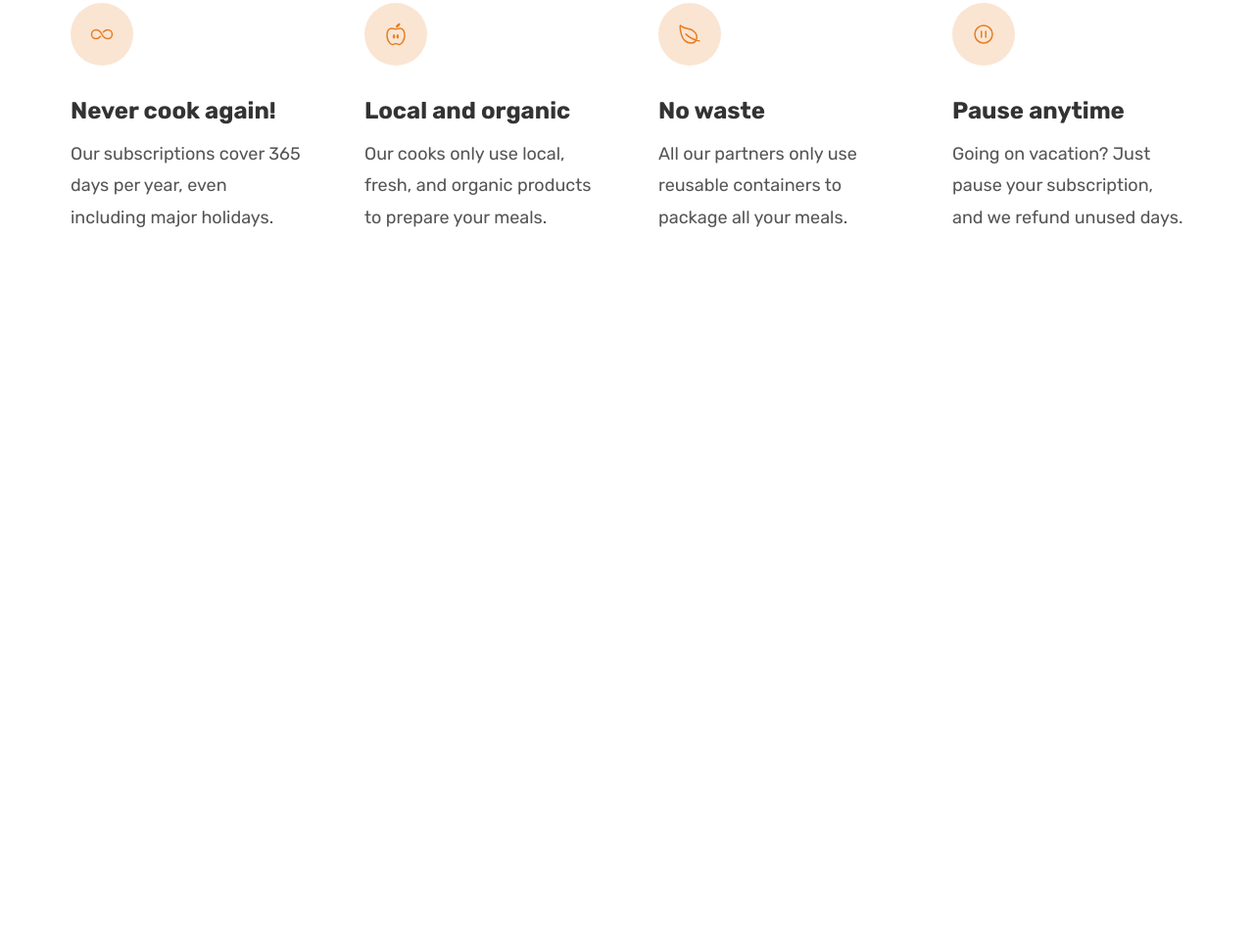
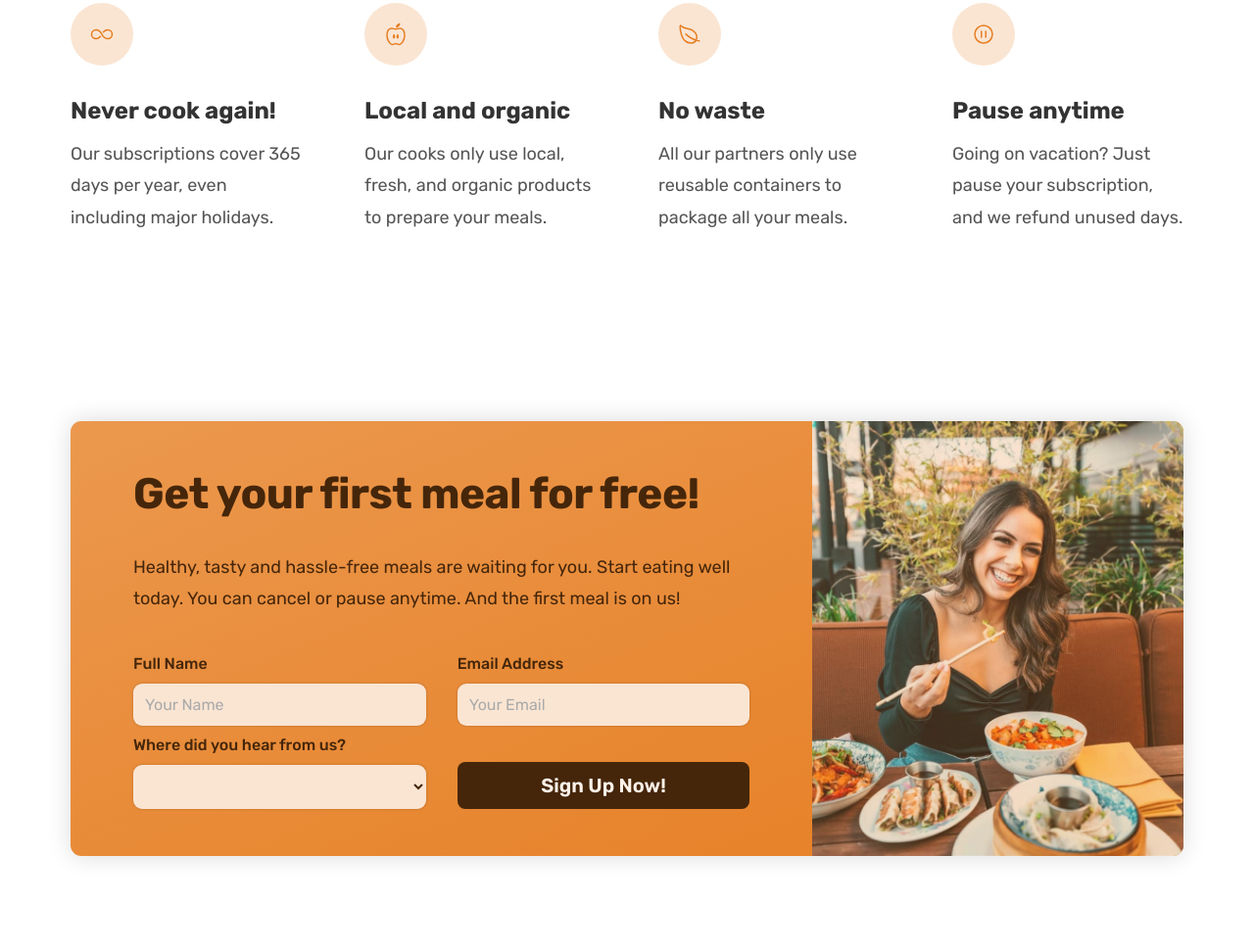
Before and after one commit to priyanu17/OmniFood, a plain HTML site: page index.html in a window 1280 px wide. Shown: the part 5334-6304 px from the top of the page at 98% size. Before the commit the page ends 5668 px from the top, so only its background shows below. Drawn offline with nearby package versions, Linux system fonts and the light colour scheme.

Commit message:
website form , accessibility

```diff
--- a/css/general.css
+++ b/css/general.css
@@ -22,7 +22,7 @@
   Primary Color -> #e67e22
 
   -Tints  #fdf2e9, #fae5d3
-  -Shades #cf711f
+  -Shades #cf711f, #45260a
   -Accents
   -Greys #555 , #333, #ddd, #676767
 
@@ -104,6 +104,7 @@ body {
   letter-spacing: 0.75px;
 }
 
+.btn,
 .btn:link,
 .btn:visited {
   font-size: 2rem;
@@ -113,6 +114,11 @@ body {
   border-radius: 0.8rem;
   font-weight: 600;
   transition: all 400ms;
+
+  /* ONLY for .btn */
+  cursor: pointer;
+  border: none;
+  font-family: inherit;
 }
 
 .btn-full:link,
@@ -138,6 +144,19 @@ body {
   /* border: 3px solid ; */
   /* trick to add border without screen movement */
   box-shadow: inset 0 0 0 3px #fff;
+}
+
+.btn-form {
+  background-color: #45260a;
+  color: #fdf2e9;
+  align-self: end;
+  padding: 1.2rem 2.4rem;
+}
+
+.btn-form:hover,
+.btn-form:active {
+  background-color: #fff;
+  color: #45260a;
 }
 
 .margin-right-sm {
@@ -221,3 +240,8 @@ strong {
 .end-justify-self {
   justify-self: end;
 }
+
+*:focus {
+  outline: none;
+  box-shadow: 0 0 0 0.4rem rgba(230, 125, 34, 0.442);
+}
--- a/css/style.css
+++ b/css/style.css
@@ -468,3 +468,83 @@
   line-height: 1.6;
   text-align: center;
 }
+
+/* ****************************************** */
+/* CTA SECTION */
+/* ****************************************** */
+
+.section-cta {
+  padding: 9.6rem 0;
+}
+.cta {
+  display: grid;
+  grid-template-columns: 2fr 1fr;
+  background-color: #e67e22;
+  box-shadow: 0 0 2.4rem rgba(0, 0, 0, 0.15);
+  border-radius: 11px;
+
+  background-image: linear-gradient(to right bottom, #eb984e, #e67e22);
+  /* height: 50rem; */
+  overflow: hidden;
+}
+
+.cta-text-box {
+  padding: 4.8rem 6.4rem;
+  color: #45260a;
+}
+.cta-text-box .heading-secondary {
+  color: inherit;
+  margin-bottom: 3.2rem;
+}
+
+.cta-text {
+  font-size: 1.8rem;
+  line-height: 1.8;
+  margin-bottom: 4.2rem;
+}
+
+.cta-image-box {
+  background-image: linear-gradient(
+      to right bottom,
+      rgba(235, 151, 78, 0.25),
+      rgba(230, 125, 34, 0.25)
+    ),
+    url(../img/eating.jpg);
+  background-position: center;
+  background-size: cover;
+}
+
+.cta-form {
+  display: grid;
+  grid-template-columns: 1fr 1fr;
+  column-gap: 3.2rem;
+  row-gap: 1.2rem;
+}
+
+.cta-form label {
+  display: block;
+  font-size: 1.6rem;
+  font-weight: 500;
+  margin-bottom: 1.2rem;
+}
+.cta-form input,
+.cta-form select {
+  width: 100%;
+  padding: 1.2rem;
+  font-size: 1.6rem;
+  font-family: inherit;
+  border: none;
+  background-color: #fae5d3;
+  border-radius: 9px;
+  box-shadow: 0 0 3px rgba(0, 0, 0, 0.2);
+  color: inherit;
+}
+
+.cta-form input::placeholder {
+  color: #aaa;
+}
+
+.cta *:focus {
+  outline: none;
+  box-shadow: 0 0 0 0.4rem rgba(250, 229, 211, 0.5);
+}
--- a/index.html
+++ b/index.html
@@ -613,6 +613,60 @@
           </div>
         </div>
       </section>
+
+      <section class="section-cta">
+        <div class="container">
+          <div class="cta">
+            <div class="cta-text-box">
+              <div class="heading-secondary">Get your first meal for free!</div>
+              <div class="cta-text">
+                Healthy, tasty and hassle-free meals are waiting for you. Start
+                eating well today. You can cancel or pause anytime. And the
+                first meal is on us!
+              </div>
+              <form class="cta-form" action="#">
+                <div>
+                  <label for="full-name">Full Name</label>
+                  <input
+                    id="full-name"
+                    type="text"
+                    class="cta-input"
+                    placeholder="Your Name"
+                    required
+                  />
+                </div>
+                <div>
+                  <label for="email">Email Address</label>
+                  <input
+                    id="email"
+                    type="email"
+                    class="cta-input"
+                    placeholder="Your Email"
+                    required
+                  />
+                </div>
+
+                <div>
+                  <label for="SelectWhere">Where did you hear from us?</label>
+                  <select id="select-source" required>
+                    <option></option>
+                    <option value="friends">Friends and Family</option>
+                    <option value="social">Social Media</option>
+                    <option value="print-media">Newspaper articles</option>
+                    <option value="others">Others</option>
+                  </select>
+                </div>
+                <button class="btn btn-form">Sign Up Now!</button>
+              </form>
+            </div>
+            <div
+              class="cta-image-box"
+              role="img"
+              aria-label="Woman enjoying food"
+            ></div>
+          </div>
+        </div>
+      </section>
     </main>
   </body>
 </html>
```
